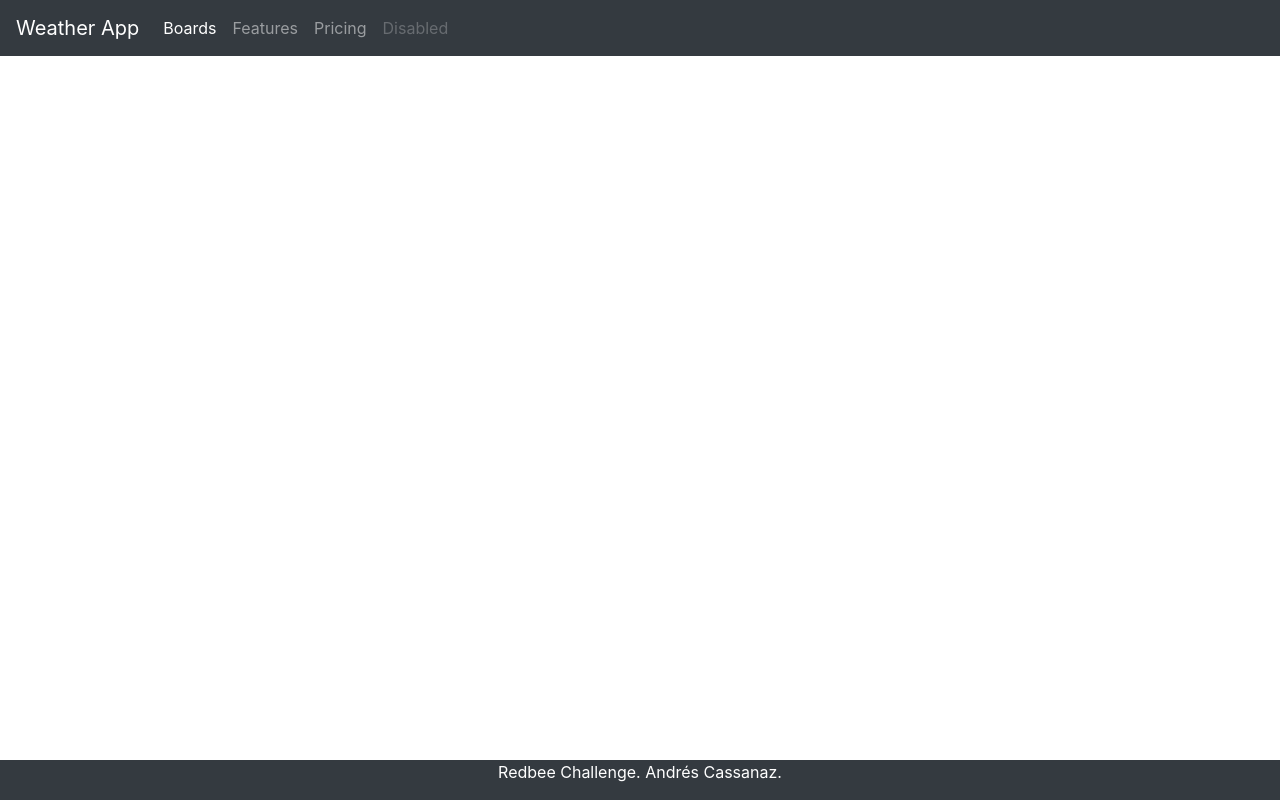
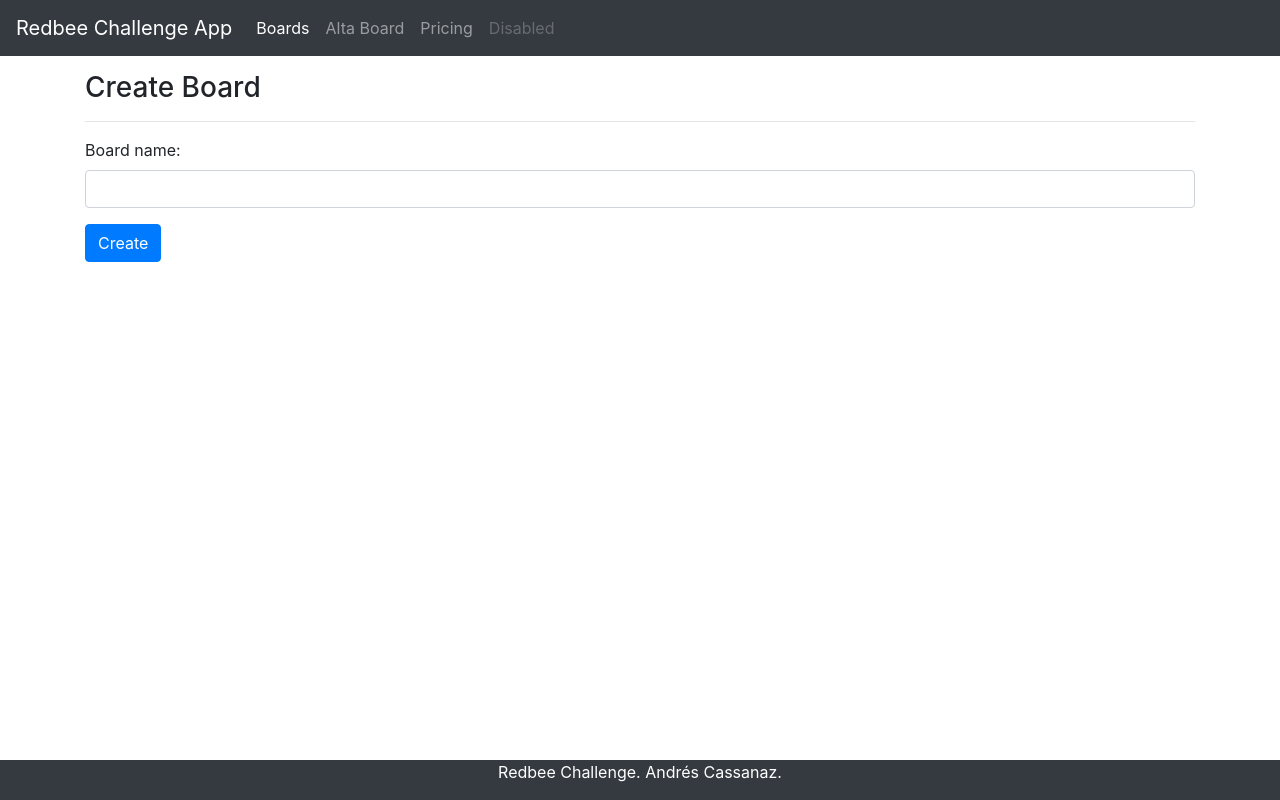
Before and after one commit to andrescassanaz/challenge_frontend, an Angular app: page /addboard in a window 1280 px wide. Before the commit this address led to /. Built offline with nearby package versions, Linux system fonts and the light colour scheme.

Commit message:
Alta Board

```diff
--- a/src/app/app.routes.ts
+++ b/src/app/app.routes.ts
@@ -1,10 +1,12 @@
 import { RouterModule, Routes } from '@angular/router';
 import { HomeComponent } from './components/home/home.component';
 import { BoardComponent } from './components/board/board.component';
+import { BoardCrudComponent } from './components/crud/board-crud/board-crud.component';
 
 const APP_ROUTES: Routes = [
    { path: 'home', component: HomeComponent },
    { path: 'boards', component: BoardComponent },
+   { path: 'addboard', component: BoardCrudComponent },
    { path: '**', pathMatch: 'full', redirectTo: ''}
 ];
 
--- a/src/app/components/board/board.component.css
+++ b/src/app/components/board/board.component.css
@@ -24,3 +24,7 @@
 .divTableBody {
 	display: table-row-group;
 }
+
+.list-group-item:last-child{
+    margin: 2px;
+}
--- a/src/app/components/board/board.component.html
+++ b/src/app/components/board/board.component.html
@@ -2,7 +2,7 @@
 
 
   <div class="card-columns">
-    <div *ngFor="let board of userBoards" class="card">
+    <div *ngFor="let board of userBoards" class="card text-white bg-secondary mb-3">
       <div class="card-body">
         <h5 class="card-title">{{board.name}}</h5>
         <div class="card-text">
@@ -10,29 +10,21 @@
 
             <li class="list-group-item d-flex justify-content-between align-items-center">
 
-
               <div class="divTable">
                 <div class="divTableBody">
                   <div class="divTableRow">
                     <div class="divTableCell text-left font-weight-bold">{{location.city}}<small>, {{location.country}}</small></div>
-                    <div class="divTableCell text-right"> <img src="http://l.yimg.com/a/i/us/we/52/{{location.weatherPoints[0].code}}.gif"
+                    <div class="divTableCell text-right"> <img src="http://l.yimg.com/a/i/us/we/52/{{location.weatherPoints[location.weatherPoints.length-1].code}}.gif"
                         alt=""></div>
                   </div>
                   <div class="divTableRow">
                     <div class="divTableCell text-left">
-                      <h4>{{location.weatherPoints[0].temp}} C°</h4>
+                      <h4>{{location.weatherPoints[location.weatherPoints.length-1].temp}} C°</h4>
                     </div>
-                    <div class="divTableCell text-right">{{location.weatherPoints[0].description}}</div>
+                    <div class="divTableCell text-right">{{location.weatherPoints[location.weatherPoints.length-1].description}}</div>
                   </div>
                 </div>
               </div>
-
-
-
-
-
-
-
             </li>
 
           </ul>
--- a/src/app/components/crud/board-crud/board-crud.component.html
+++ b/src/app/components/crud/board-crud/board-crud.component.html
@@ -1,3 +1,17 @@
-<p>
-  board-crud works!
-</p>
+
+
+<div class="container">
+    <h3>Create Board</h3>
+    <hr>
+
+  <form (submit)="addBoard()">
+    <div class="form-group">
+      <label for="boardName">Board name:</label>
+      <input [(ngModel)]="boardName" name="boardName" type="text" class="form-control" id="boardName">
+    </div>
+    <button type="submit" class="btn btn-primary">Create</button>
+  </form>
+  <br>
+  <div *ngIf="showSuccessMessage" class="alert alert-success" role="alert">Board created!</div>
+  <div *ngIf="showErrorMessage" class="alert alert-danger" role="alert">Error!: {{restResponse.message}}</div>
+</div>
--- a/src/app/components/crud/board-crud/board-crud.component.ts
+++ b/src/app/components/crud/board-crud/board-crud.component.ts
@@ -1,15 +1,37 @@
 import { Component, OnInit } from '@angular/core';
+import { BoardCrudService } from '../../../services/board-crud.service';
+import { RestResponseModel } from '../../../model/restresponse.model';
 
 @Component({
   selector: 'app-board-crud',
   templateUrl: './board-crud.component.html',
   styleUrls: ['./board-crud.component.css']
 })
-export class BoardCrudComponent implements OnInit {
+export class BoardCrudComponent{
 
-  constructor() { }
+  boardName: string = "";
+  restResponse: RestResponseModel;
+  showSuccessMessage:boolean = false;
+  showErrorMessage:boolean  = false;
 
-  ngOnInit() {
+  constructor(private boardCrudService: BoardCrudService) { }
+
+
+  public addBoard(): void {
+    this.boardCrudService.addBoard(this.boardName, "1").subscribe(res => {
+      this.restResponse = res as RestResponseModel;
+      if (this.restResponse.responseCode == '200') {
+        this.boardName = "";
+        this.showSuccessMessage = true;
+        this.showErrorMessage = false;
+      } else {
+        this.boardName = "";
+        this.showSuccessMessage = false;
+        this.showErrorMessage = true;
+      }
+    })
   }
 
+
+
 }
--- a/src/app/components/shared/navbar/navbar.component.html
+++ b/src/app/components/shared/navbar/navbar.component.html
@@ -1,5 +1,5 @@
 <nav class="navbar navbar-expand-lg navbar-dark bg-dark">
-  <a class="navbar-brand" href="#">Weather App</a>
+  <a class="navbar-brand" href="#">Redbee Challenge App</a>
   <button class="navbar-toggler" type="button" data-toggle="collapse" data-target="#navbarNav" aria-controls="navbarNav" aria-expanded="false" aria-label="Toggle navigation">
     <span class="navbar-toggler-icon"></span>
   </button>
@@ -9,7 +9,7 @@
         <a class="nav-link" [routerLink]="['boards']">Boards</a>
       </li>
       <li class="nav-item">
-        <a class="nav-link" href="#">Features</a>
+        <a class="nav-link" [routerLink]="['addboard']">Alta Board</a>
       </li>
       <li class="nav-item">
         <a class="nav-link" href="#">Pricing</a>
--- /dev/null
+++ b/src/app/services/board-crud.service.ts
@@ -0,0 +1,23 @@
+import { Injectable } from '@angular/core';
+import { HttpClient } from "@angular/common/http";
+import { RestResponseModel } from '../model/restresponse.model';
+import { Observable } from 'rxjs';
+
+@Injectable({
+    providedIn: 'root'
+})
+export class BoardCrudService {
+
+    constructor(private http: HttpClient) { }
+
+
+    public addBoard(name: string, userId: string):  Observable<RestResponseModel> {
+        return this.http.post<RestResponseModel>('http://localhost:8080/addBoard', {
+            "name": name,
+            "userDto": {
+                "id": userId
+            }
+        });
+    }
+
+}
--- a/src/app/services/board.service.ts
+++ b/src/app/services/board.service.ts
@@ -1,7 +1,7 @@
 import { Injectable } from '@angular/core';
 import { BoardModel } from '../model/board.model';
 import { QueryResultModel } from '../model/queryresult.model';
-import { HttpClient } from "@angular/common/http"
+import { HttpClient } from "@angular/common/http";
 import { Observable } from 'rxjs';
 
 
```
Also changed, not shown: src/app/app.module.ts (+7 -2 lines), 1 other file (tests, documents, lock files or other folders).
